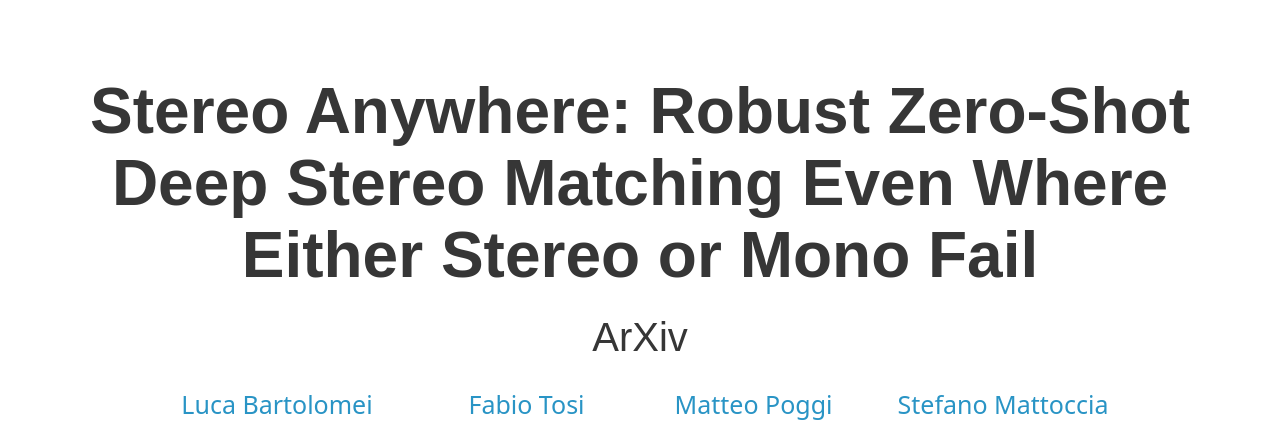
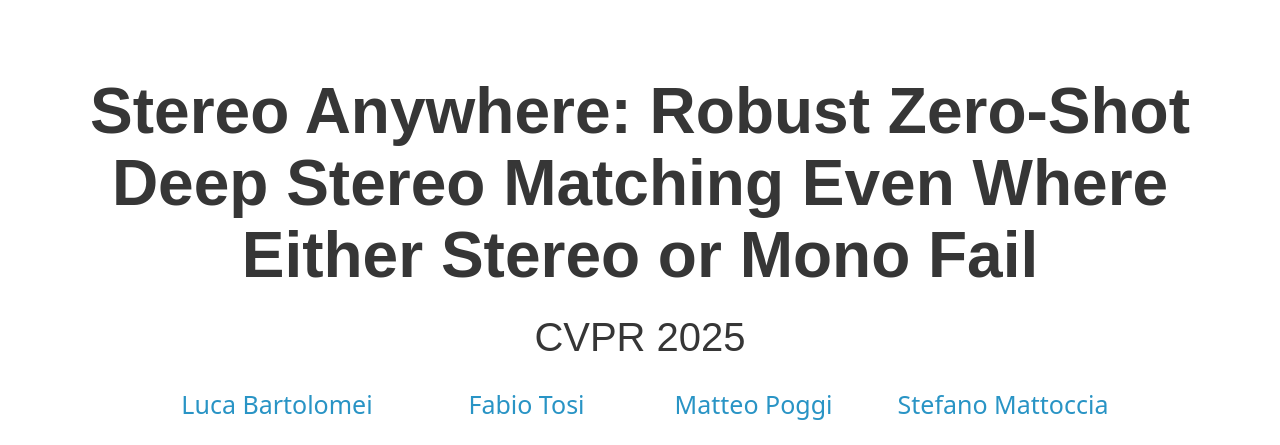
Before and after one commit to stereoanywhere/stereoanywhere.github.io, a plain HTML site: page index.html in a window 1280 px wide. Shown: the top 445 px of the page. Drawn offline with nearby package versions, Linux system fonts and the light colour scheme; some packages are replaced by stand-ins of ours; a script that the page names is missing.

Commit message:
cvpr acceptance

```diff
--- a/index.html
+++ b/index.html
@@ -396,7 +396,7 @@
 	<center>
 		<h1 class="title is-1 publication-title" style="margin-bottom: 0"><strong>Stereo Anywhere: Robust Zero-Shot Deep Stereo Matching Even Where Either Stereo or Mono Fail</strong></h1>
 		<br>
-		<h3 class="title is-3 publication-title" style="margin-top: 0; margin-bottom: 0">ArXiv</h3>
+		<h3 class="title is-3 publication-title" style="margin-top: 0; margin-bottom: 0">CVPR 2025</h3>
 		<br>
 		<table align=center width="1100px">
 			<table align=center width="1000px">
```
